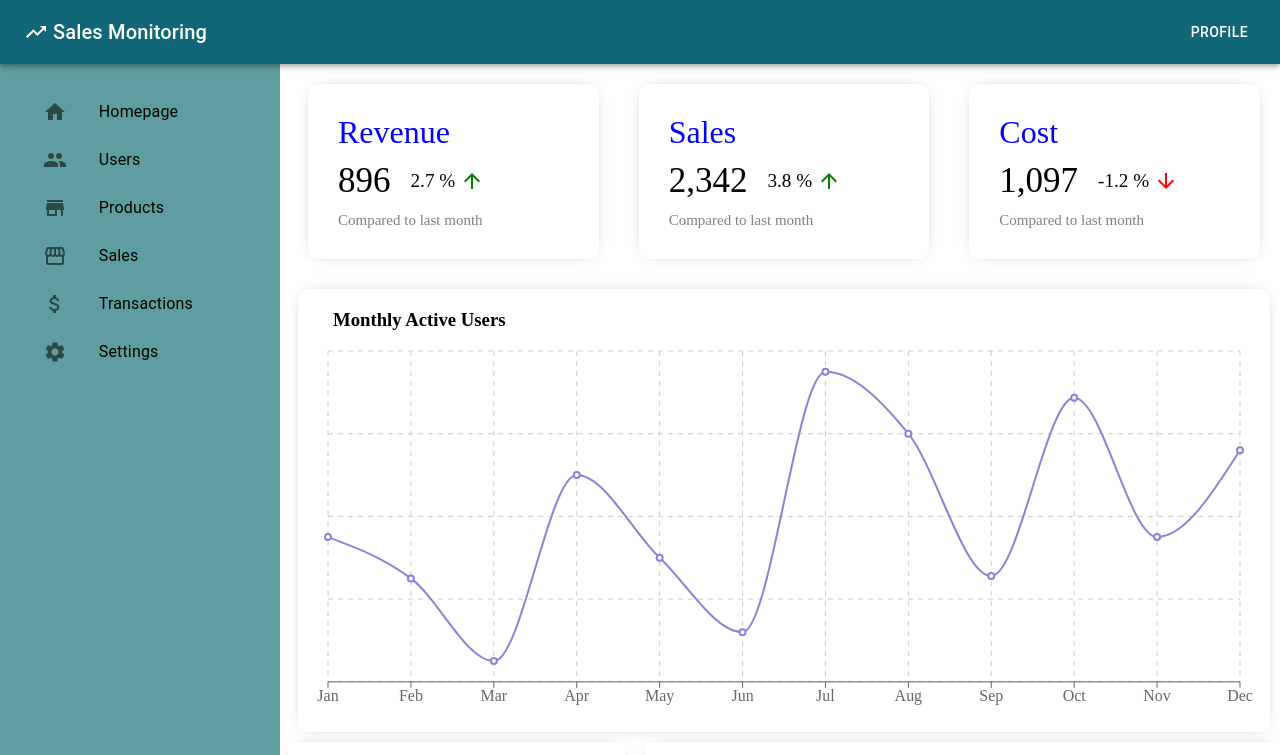
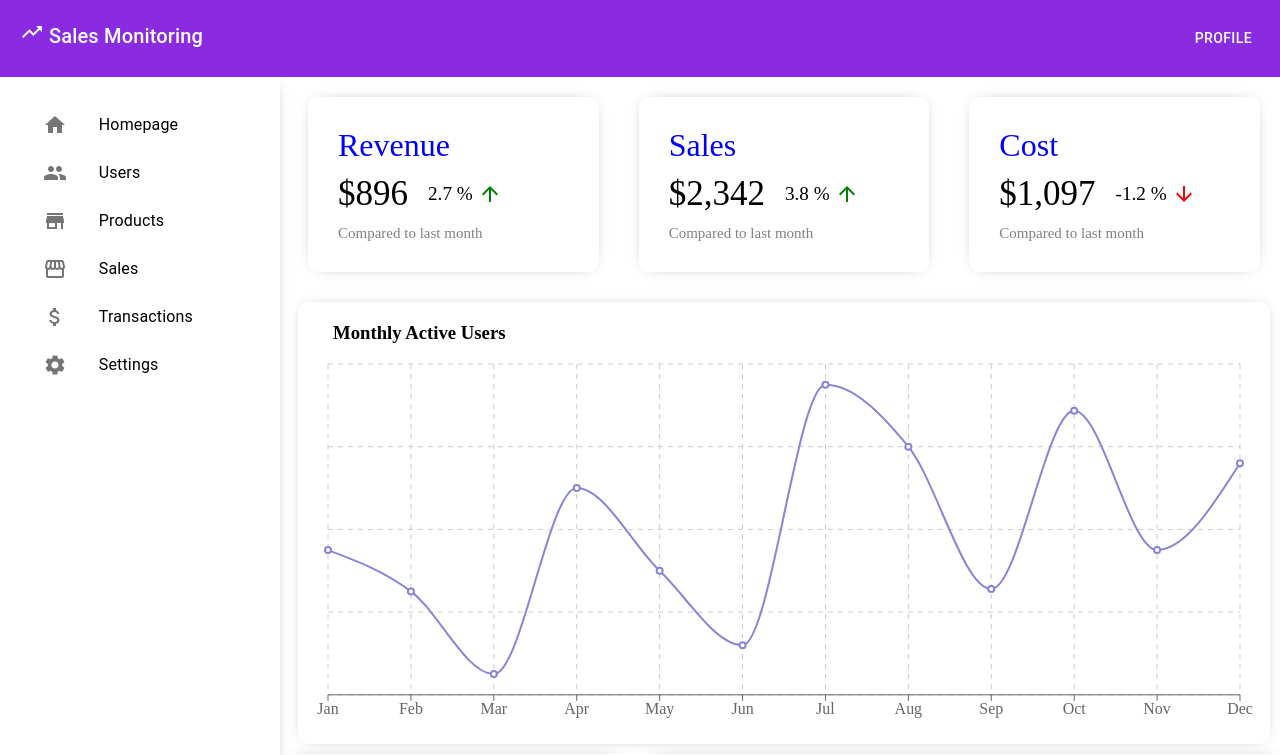
Before and after one commit to AltanSozuer/ReactSalesDashboard, a React (Create React App) app in the folder sales-dashboard/: page / in a window 1280 px wide. Shown: the top 755 px of the page. Built offline with nearby package versions, Linux system fonts and the light colour scheme.

Commit message:
Few stylings of Sidebar and Topbar are refactored

```diff
--- a/sales-dashboard/src/components/common/SideBar.jsx
+++ b/sales-dashboard/src/components/common/SideBar.jsx
@@ -12,7 +12,7 @@ import ListItemComposition from "../organisms/ListItemComposition";
 
 export default function SideBar() {
   return (
-      <Box bgcolor={"cadetblue"}  flex={1} p={2} sx={{ minHeight: "calc(130vh - 10px )" ,position:"sticky", top: 0 }}>
+      <Box className="shadow-box" flex={1} p={2} sx={{ minHeight: "calc(130vh - 10px )" ,position:"sticky", top: 0 }}>
           <List>
             <ListItemComposition to="/"
                   icon= { <Home />}
--- a/sales-dashboard/src/components/common/TopBar.jsx
+++ b/sales-dashboard/src/components/common/TopBar.jsx
@@ -1,16 +1,16 @@
-import { AppBar, Toolbar, Typography, Button } from '@mui/material'
+import { AppBar, Typography, Button, Box } from '@mui/material'
 import { TrendingUp } from '@mui/icons-material';
-export default function TopBar( props ) {
+
+export default function TopBar() {
     return (
-
-        <AppBar sx={{ position: "sticky", bgcolor: "#167" }}>
-            <Toolbar sx={{ display: "flex" }}>
+        <AppBar elevation={0} sx={{ position: "sticky", bgcolor: "blueviolet"}}>
+            <Box sx={{ display: "flex", padding: "20px" }}>
                 <TrendingUp sx={{ marginRight: "5px"}} />
                 <Typography variant="h6" component="div" sx={{ flexGrow: 1 }}>
                     Sales Monitoring
                 </Typography>
                 <Button color="inherit">Profile</Button>
-            </Toolbar>
+            </Box>
         </AppBar>
 
     )
--- a/sales-dashboard/src/components/molecules/InfoBox.jsx
+++ b/sales-dashboard/src/components/molecules/InfoBox.jsx
@@ -15,7 +15,7 @@ export default function InfoBox({
                         className="title" />
                     <div className="amountLine">
                         <AtomSpan
-                            text={ data.amount }
+                            text={ `$${data.amount}` }
                             className="amount" />
                         <AtomSpan
                             text={ `${data.amountRate} %` }
--- a/sales-dashboard/src/components/organisms/ListItemComposition.jsx
+++ b/sales-dashboard/src/components/organisms/ListItemComposition.jsx
@@ -9,9 +9,9 @@ export default function ListItemComposition({
     disablePadding
 }) {
     return (
-        <ListItem disablePadding={ disablePadding }  sx={{ "&:hover": { backgroundColor: "cyan", width: "inherit" } }}>
+        <ListItem disablePadding={ disablePadding }  sx={{ "&:hover": { backgroundColor: "blueviolet", width: "inherit"} }}>
             <Link to={ to } className="linkRoute" >
-                <ListItemButton  sx={{ "&:hover": { backgroundColor: "inherit", fullWidth: true} }}>
+                <ListItemButton sx={{ "&:hover": { backgroundColor: "inherit", fullWidth: true , color: "white" } }}>
                     <div className="iconAndTextContainer">
                         <ListItemIcon >
                             { icon }
--- a/sales-dashboard/src/styles/css/infobox.css
+++ b/sales-dashboard/src/styles/css/infobox.css
@@ -48,4 +48,5 @@
 .subTitle {
     font-size: 15px;
     color: gray;
+    margin-top: 15px;
 }
```
